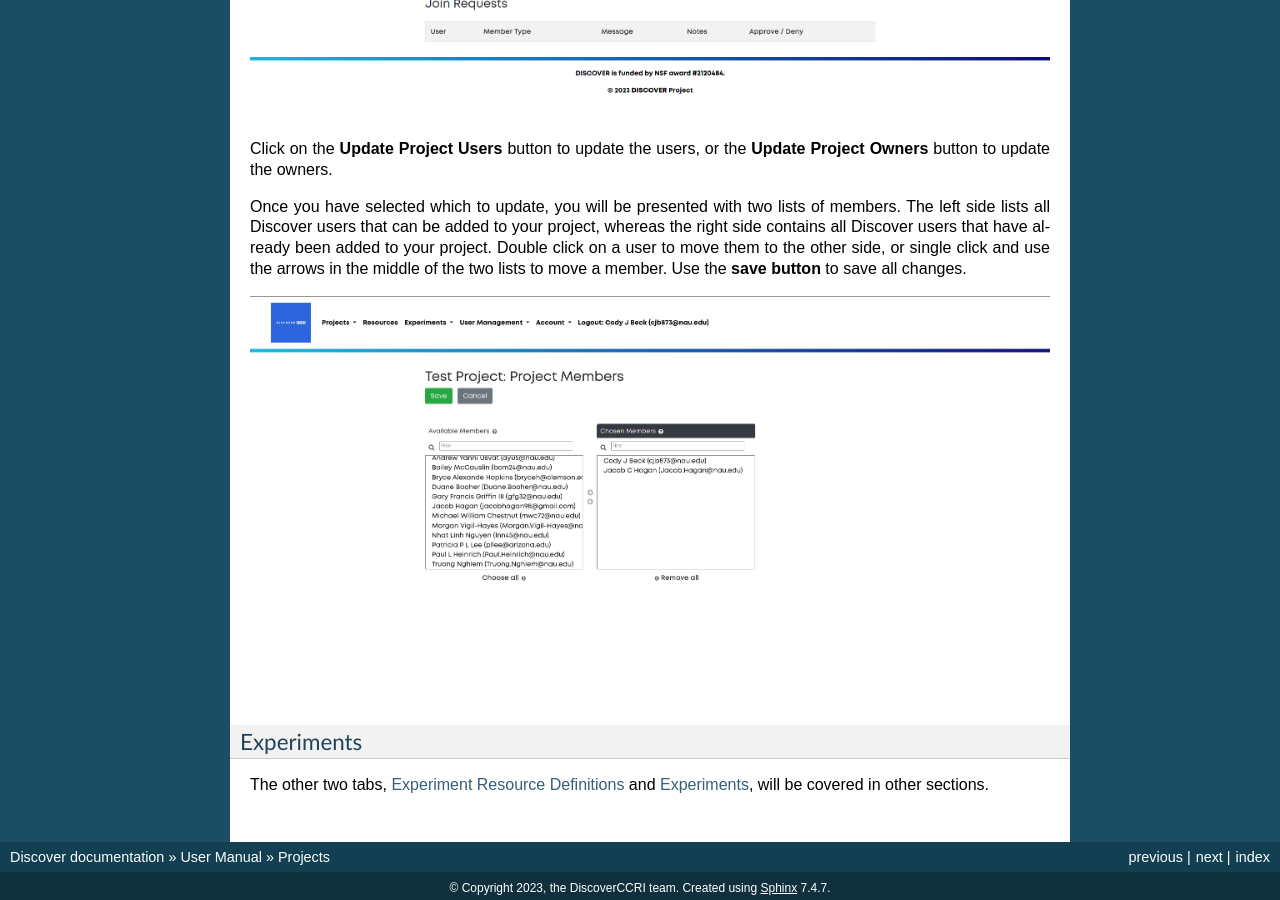
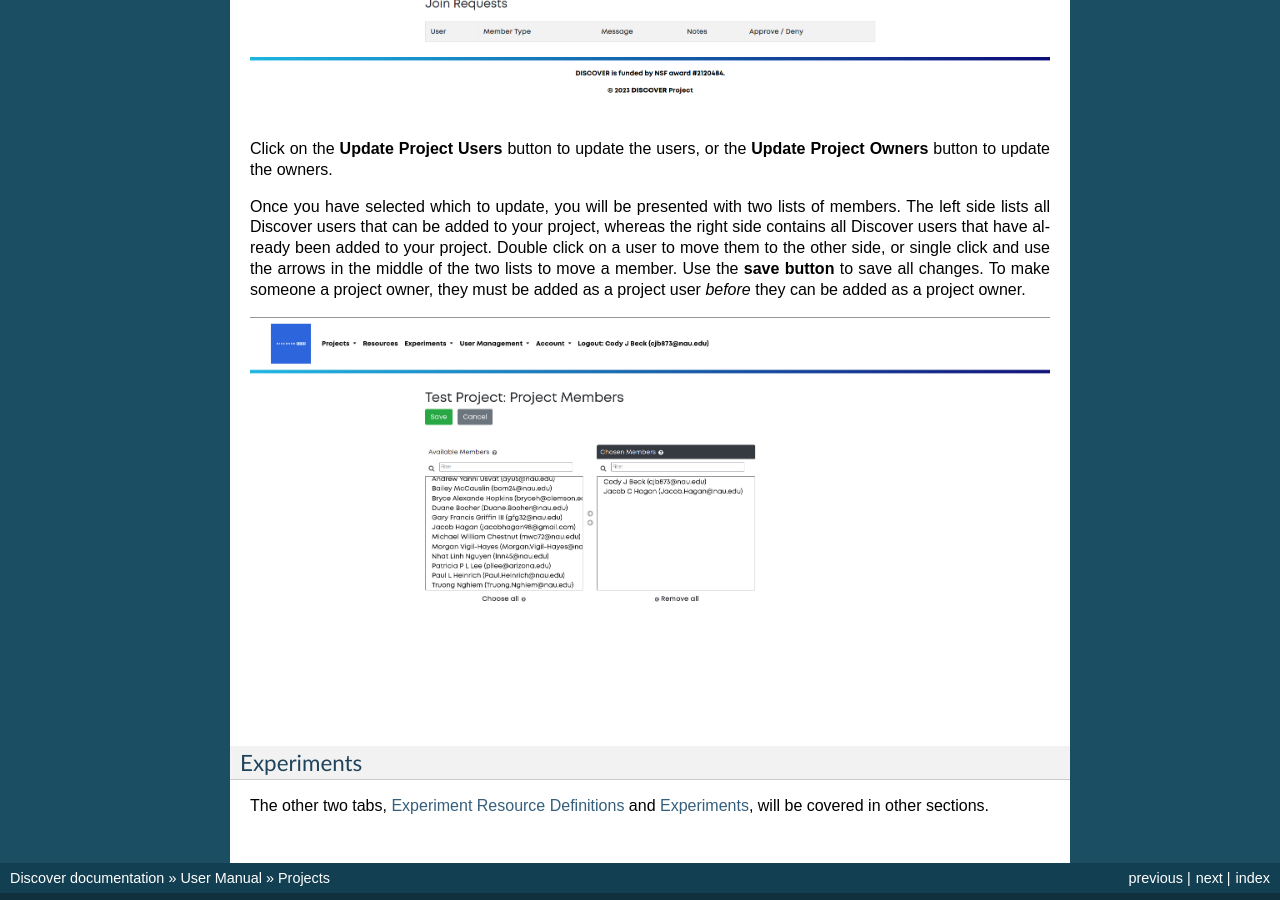
Before and after one commit to DiscoverCCRI/documentation, a Sphinx documentation site: the page built from docs/source/user_manual/project_creation.md, in a window 1280 px wide and 900 px high, scrolled down 2849 px. Built offline with Sphinx 7.4.7, drawn with Linux system fonts in a browser that asks for light colours.

Commit message:
Add clarification about project owners

```diff
--- a/docs/source/user_manual/project_creation.md
+++ b/docs/source/user_manual/project_creation.md
@@ -61,6 +61,8 @@ The left side lists all Discover users that can be added to your project, wherea
 right side contains all Discover users that have already been added to your project.
 Double click on a user to move them to the other side, or single click and use the arrows
 in the middle of the two lists to move a member. Use the **save button** to save all changes.
+To make someone a project owner, they must be added as a project user *before* they can be added
+as a project owner.
 
 ![Adding users](images/adding_users.png)
 
```
